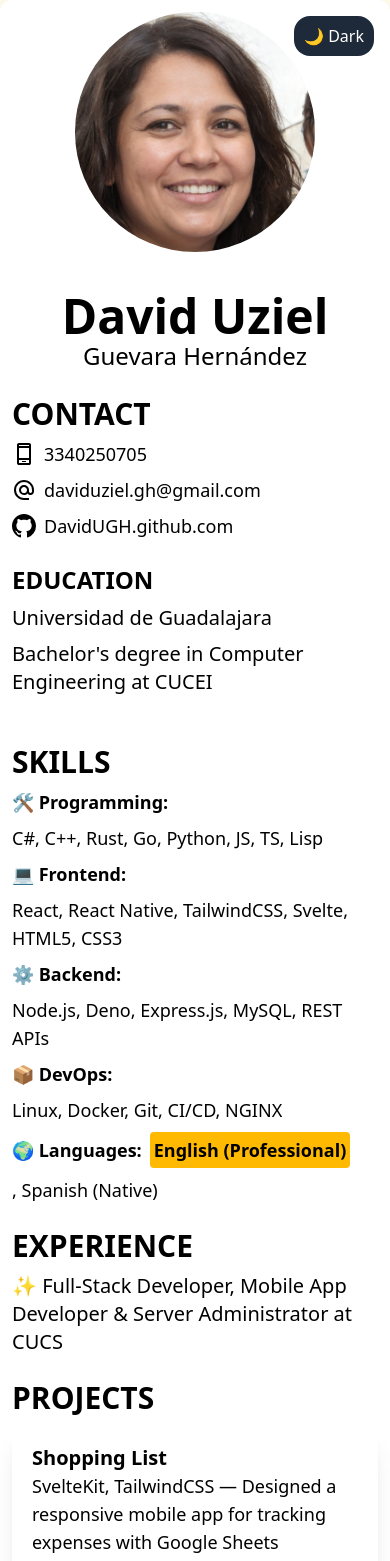
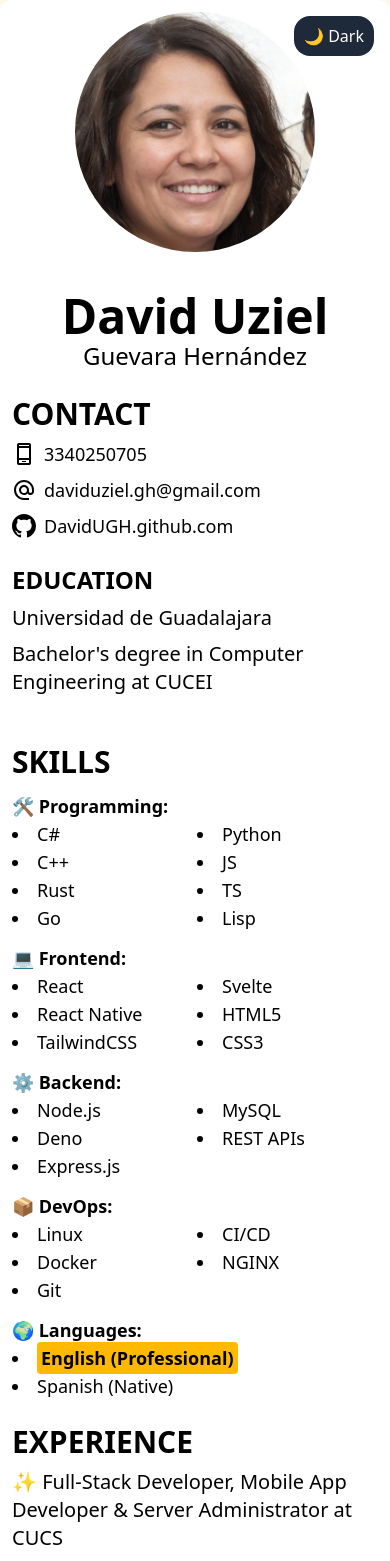
Before and after one commit to DavidUGH/DavidUGH.github.io, a SvelteKit app: page / in a window 390 px wide. Shown: the top 1561 px of the page. Built offline with nearby package versions, Linux system fonts and the light colour scheme.

Commit message:
More responsive questionmark?

```diff
--- a/src/routes/+page.svelte
+++ b/src/routes/+page.svelte
@@ -71,26 +71,88 @@
 			</div>
 
 			<!-- Skills -->
-			<div class="flex flex-col gap-2">
+			<div class="flex flex-col gap-3">
 				<p class="text-3xl font-bold">SKILLS</p>
-				<p class="text-lg sm:text-2xl flex gap-2 flex-wrap">
+
+				<!-- Programming -->
+				<p class="hidden md:block text-lg sm:text-2xl gap-2 flex-wrap">
 					<strong class="whitespace-nowrap">🛠 Programming:</strong> C#, C++, Rust, Go, Python, JS, TS, Lisp
 				</p>
-				<p class="text-lg sm:text-2xl flex gap-2 flex-wrap">
+				<div class="block flex-col md:hidden text-lg w-full">
+					<strong>🛠 Programming:</strong>
+					<ul class="list-disc list-inside max-h-2/5 columns-2 gap-1">
+						<li>C#</li>
+						<li>C++</li>
+						<li>Rust</li>
+						<li>Go</li>
+						<li>Python</li>
+						<li>JS</li>
+						<li>TS</li>
+						<li>Lisp</li>
+					</ul>
+				</div>
+
+				<!-- Frontend -->
+				<p class="hidden md:flex text-lg sm:text-2xl gap-2 flex-wrap">
 					<strong class="whitespace-nowrap">💻 Frontend:</strong> React, React Native, TailwindCSS, Svelte, HTML5, CSS3
 				</p>
-				<p class="text-lg sm:text-2xl flex gap-2 flex-wrap">
+				<div class="block md:hidden text-lg w-full">
+					<strong>💻 Frontend:</strong>
+					<ul class="list-disc list-inside max-h-2/5 columns-2 gap-1">
+						<li>React</li>
+						<li>React Native</li>
+						<li>TailwindCSS</li>
+						<li>Svelte</li>
+						<li>HTML5</li>
+						<li>CSS3</li>
+					</ul>
+				</div>
+
+				<!-- Backend -->
+				<p class="hidden md:flex text-lg sm:text-2xl gap-2 flex-wrap">
 					<strong class="whitespace-nowrap">⚙️ Backend:</strong> Node.js, Deno, Express.js, MySQL, REST APIs
 				</p>
-				<p class="text-lg sm:text-2xl flex gap-2 flex-wrap">
+				<div class="block md:hidden text-lg w-full">
+					<strong>⚙️ Backend:</strong>
+					<ul class="list-disc list-inside max-h-2/5 columns-2 gap-1">
+						<li>Node.js</li>
+						<li>Deno</li>
+						<li>Express.js</li>
+						<li>MySQL</li>
+						<li>REST APIs</li>
+					</ul>
+				</div>
+
+				<!-- DevOps -->
+				<p class="hidden md:flex text-lg sm:text-2xl gap-2 flex-wrap">
 					<strong class="whitespace-nowrap">📦 DevOps:</strong> Linux, Docker, Git, CI/CD, NGINX
 				</p>
-				<p class="text-lg sm:text-2xl flex gap-2 items-center flex-wrap">
-					<strong class="whitespace-nowrap">🌍 Languages:</strong>
-					<strong class={`p-1 rounded ${darkMode ? 'bg-indigo-800' : 'bg-amber-400'}`}>English (Professional)</strong>,
-					Spanish (Native)
-				</p>
-			</div>
+				<div class="block md:hidden text-lg w-full">
+					<strong>📦 DevOps:</strong>
+					<ul class="list-disc list-inside max-h-2/5 columns-2 gap-1">
+						<li>Linux</li>
+						<li>Docker</li>
+						<li>Git</li>
+						<li>CI/CD</li>
+						<li>NGINX</li>
+					</ul>
+				</div>
+
+	<!-- Languages -->
+	<p class="hidden md:flex text-lg sm:text-2xl gap-2 items-center flex-wrap">
+		<strong class="whitespace-nowrap">🌍 Languages:</strong>
+		<strong class={`p-1 rounded ${darkMode ? 'bg-indigo-800' : 'bg-amber-400'}`}>English (Professional)</strong>,
+		Spanish (Native)
+	</p>
+	<div class="block md:hidden text-lg w-full">
+		<strong>🌍 Languages:</strong>
+		<ul class="list-disc list-inside max-h-2/5 gap-1">
+			<li><strong class={`p-1 rounded ${darkMode ? 'bg-indigo-800' : 'bg-amber-400'}`}>English (Professional)</strong></li>
+			<li>Spanish (Native)</li>
+		</ul>
+	</div>
+</div>
+
 
 			<!-- Experience -->
 			<div class="flex flex-col gap-2">
```
